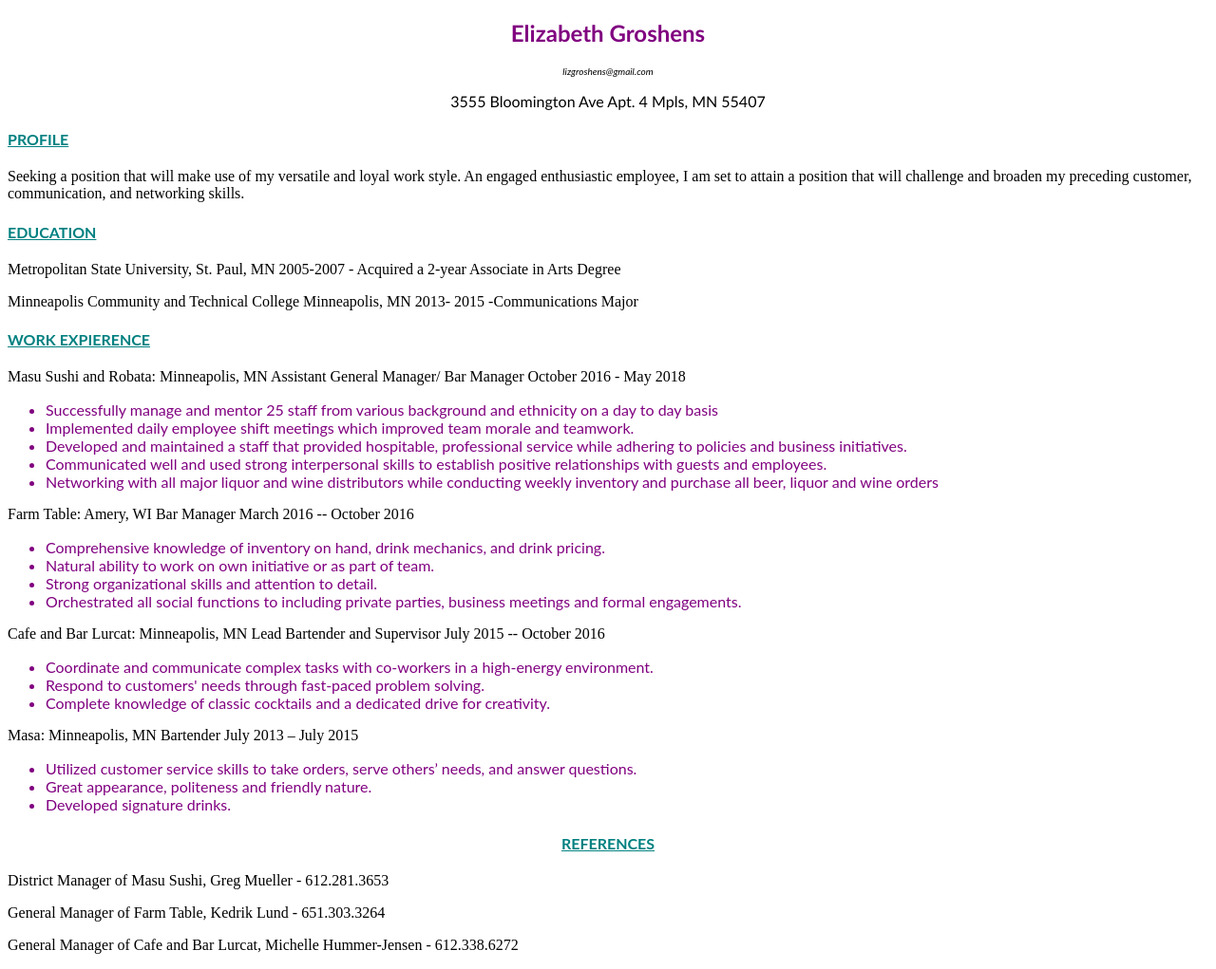
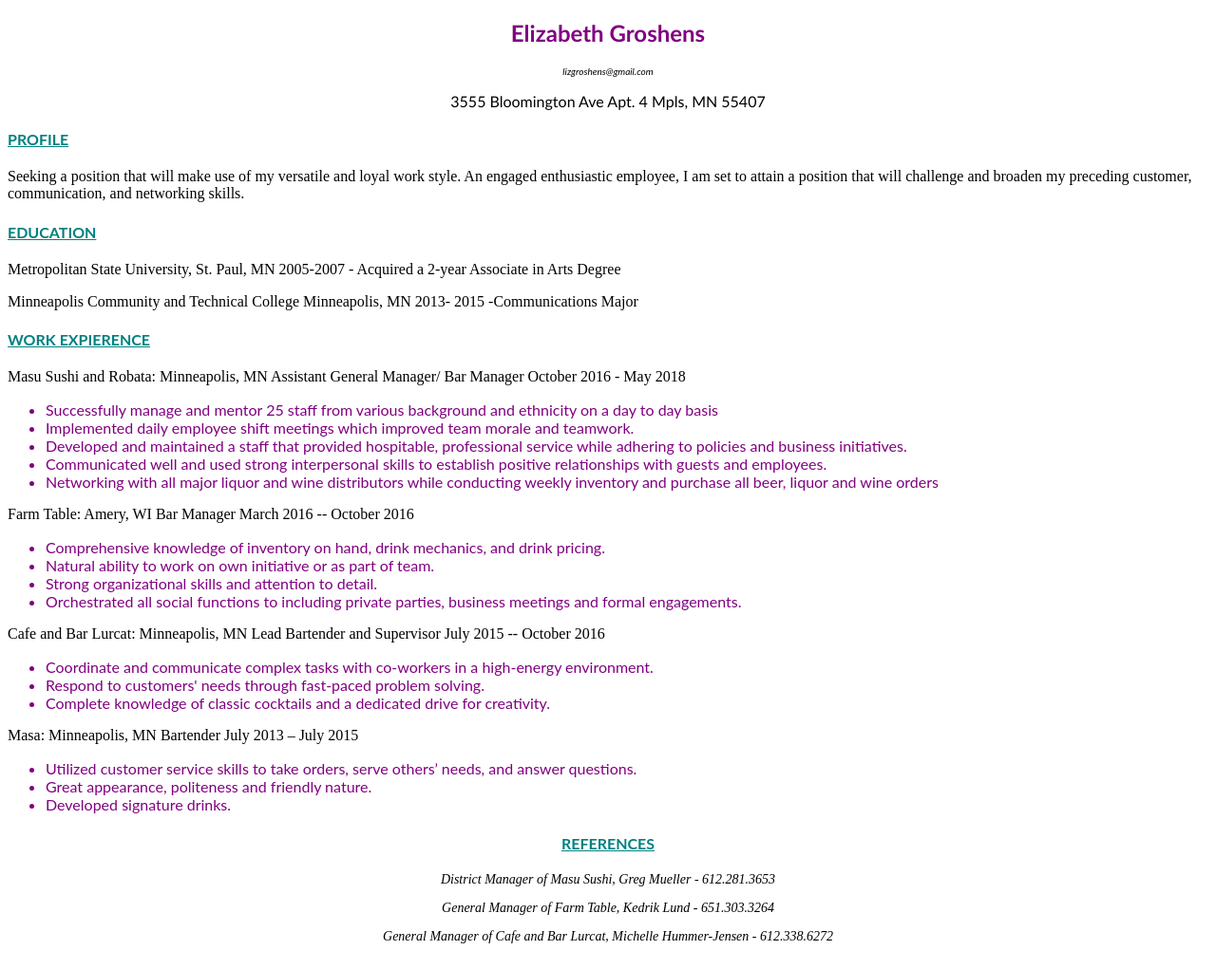
Before and after one commit to lizgroshens/lizgroshens.github.io, a plain HTML site: page index.html in a window 1280 px wide. Shown: the whole page at 95% size. Drawn offline with Linux system fonts and the light colour scheme.

Commit message:
Update style.css

```diff
--- a/style.css
+++ b/style.css
@@ -18,4 +18,4 @@ h4 { color:teal; font-family:"Lato", Helvetica; font-size 32px;text-decoration:u
 
 }
 
-.# { font-size: 14px; font-style: italic; text-align:center; }
+.blah { font-size: 14px; font-style: italic; text-align:center; }
```
